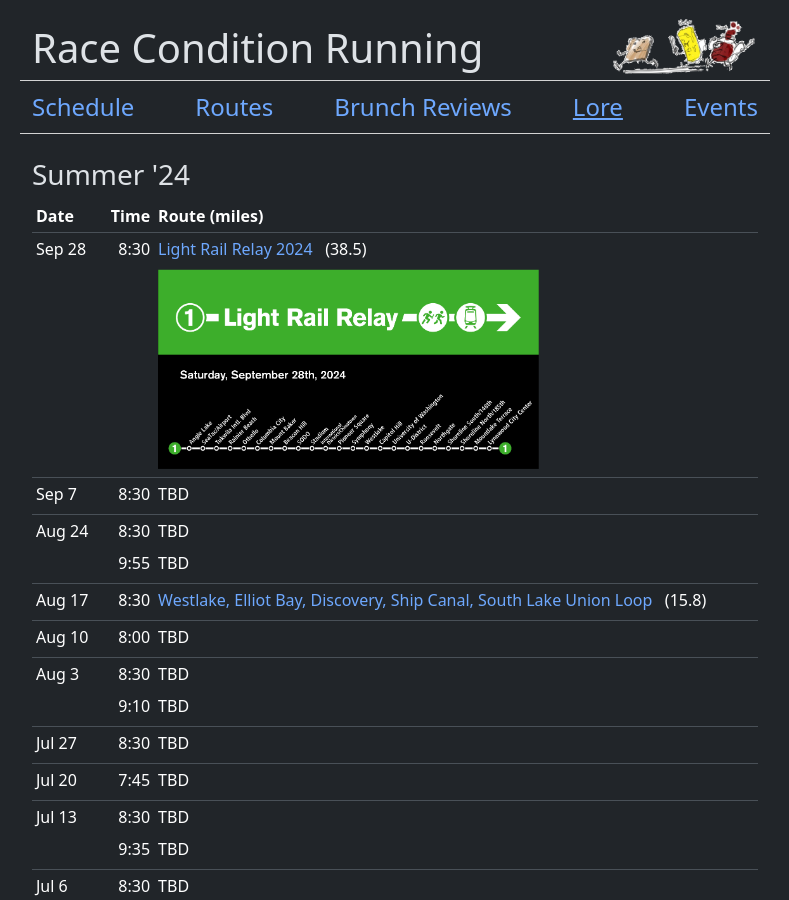
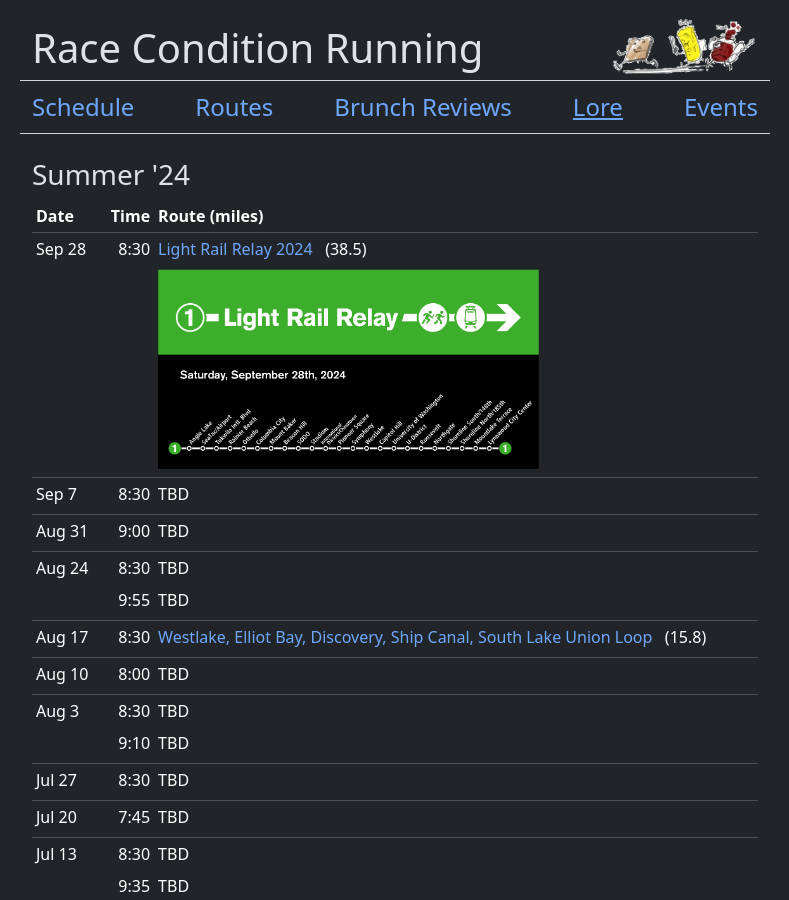
Before and after one commit to raceconditionrunning/raceconditionrunning.github.io, a Jekyll site: the page built from pages/lore.html, in a window 1280 px wide and 900 px high. Shown: the whole window, without its empty margins (245-1034 px from the left). Built offline with Jekyll 4.4.1, drawn with Linux system fonts in a browser that asks for light colours.

Commit message:
draft run for this weekend

```diff
--- a/_data/schedules/24-summer.yml
+++ b/_data/schedules/24-summer.yml
@@ -85,6 +85,11 @@
     - time: "9:55"
       route_id: sobell-follow-2-line-redtech
 
+- date: "2024-08-31"
+  plan:
+    - time: "9:00"
+      route_id: lynwood-jogn-interurban-northgate
+
 - date: "2024-09-07"
   plan:
     - time: "8:30"
```
